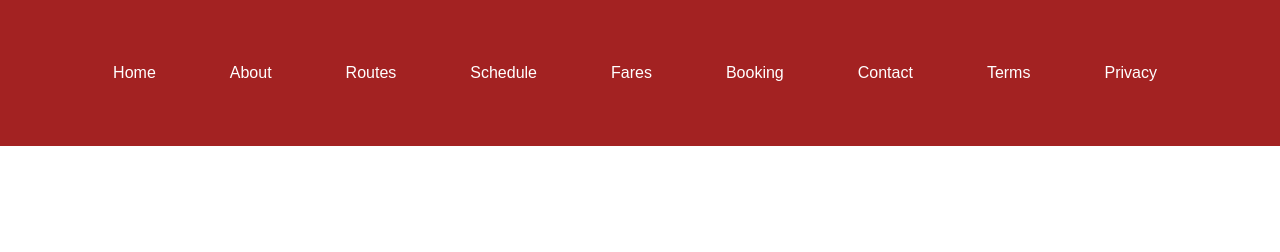
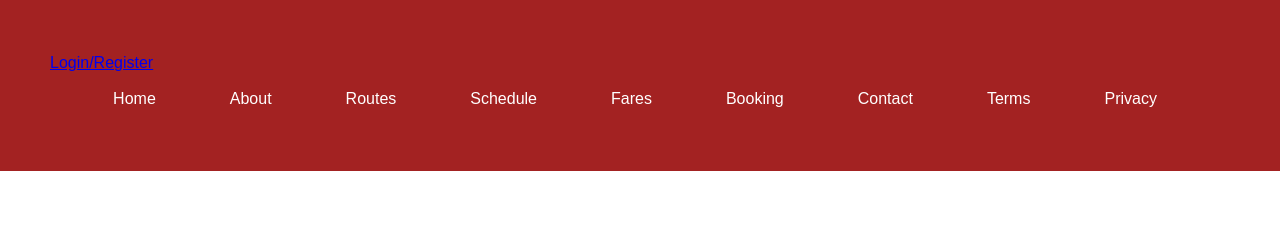
Before and after one commit to ManishPatil2003/Bus-Ticket-Webpage, a plain HTML site: page index.html in a window 1280 px wide. Shown: the top 252 px of the page. Drawn offline with Linux system fonts and the light colour scheme.

Commit message:
Update index.html

```diff
--- a/index.html
+++ b/index.html
@@ -8,6 +8,9 @@
 </head>
 <body>
   <header>
+    <div class="login-button">
+        <a href="login.html">Login/Register</a>
+    </div>
     <nav>
       <ul>
         <li><a href="index.html">Home</a></li>
```
